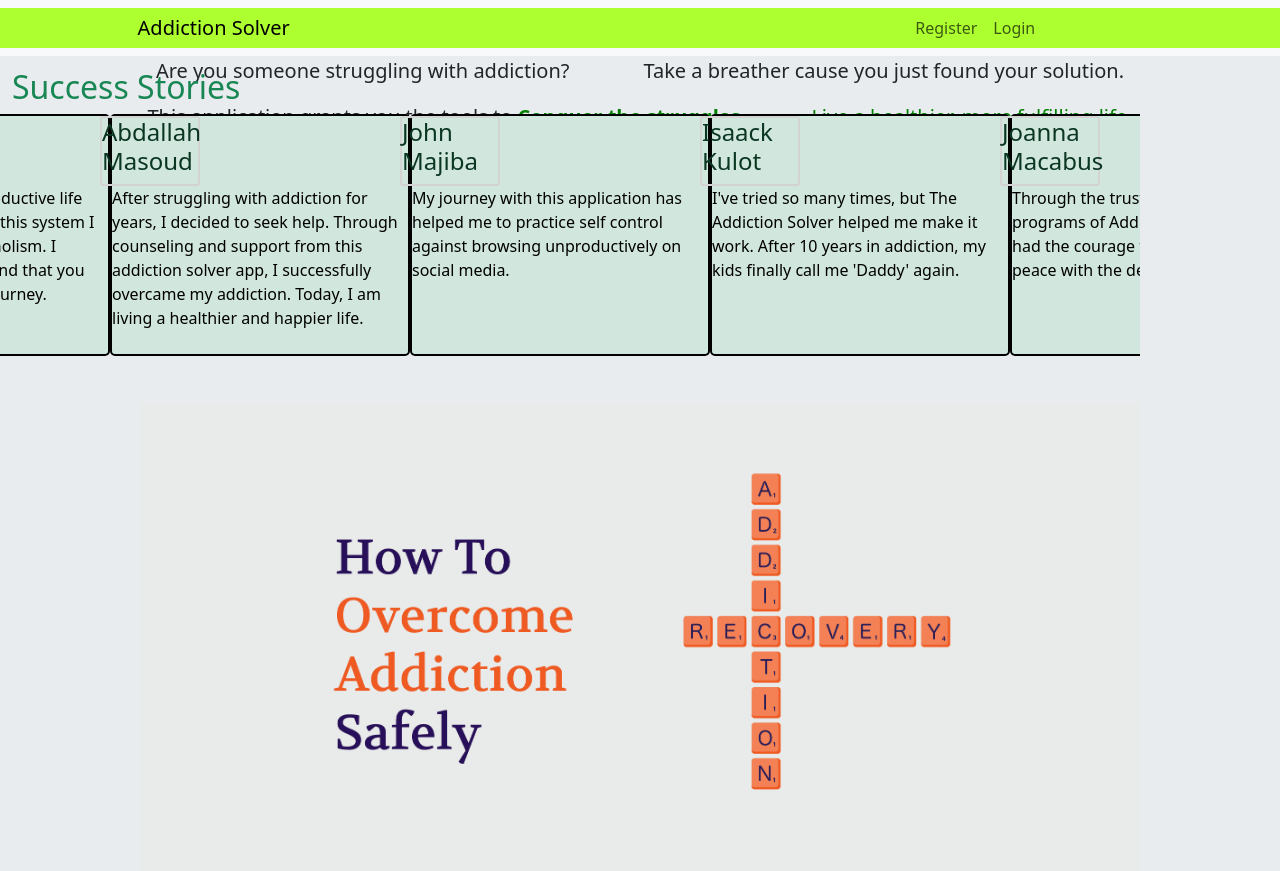
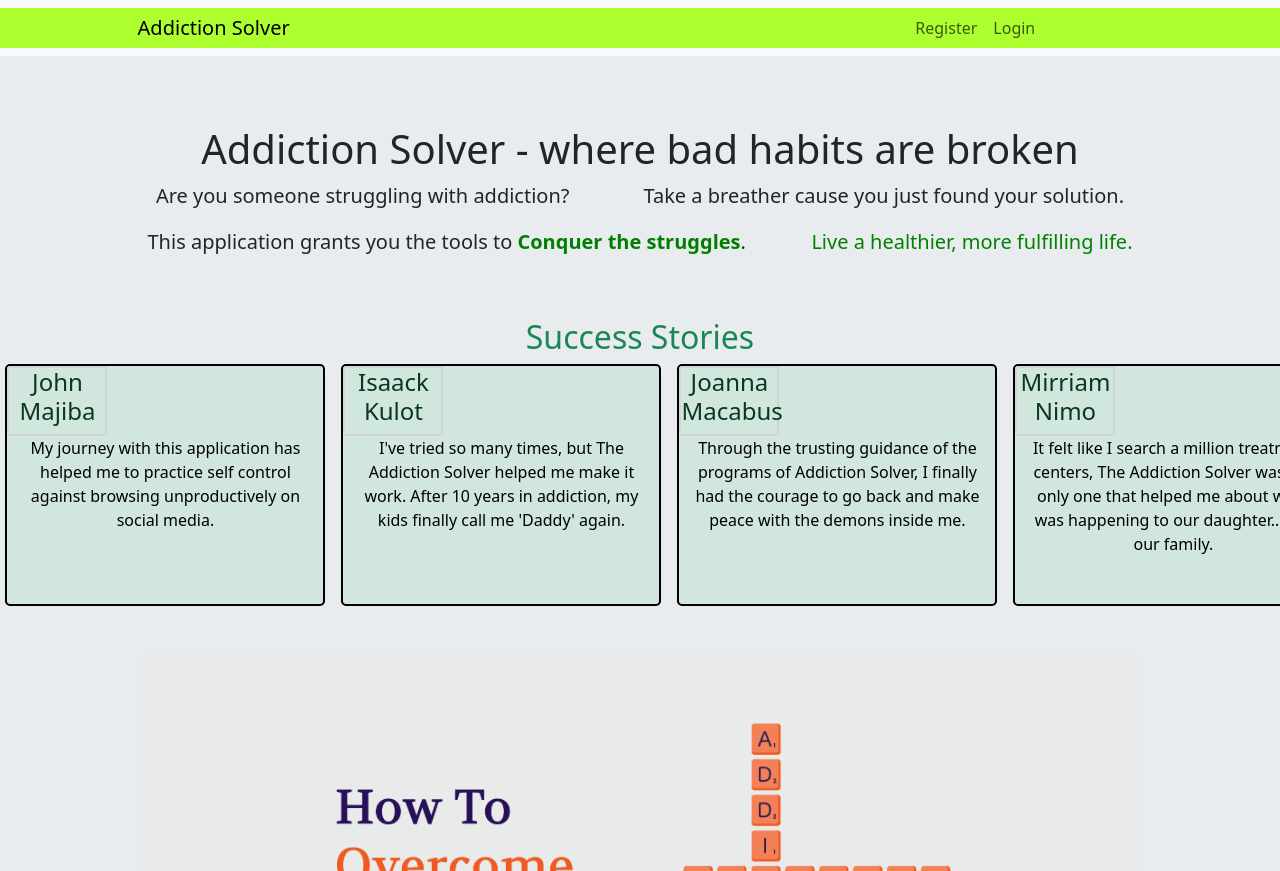
Before and after one commit to Samboja651/Addiction-Solver, a Flask app: page / in a window 1280 px wide. Shown: the top 871 px of the page. Before the commit the page ends 790 px from the top, so only its background shows below. Run offline with Flask 3, Linux system fonts and the light colour scheme; data comes from the database, SQL or seed files in the repository.

Commit message:
homepage not yet responsice, screen sizes

```diff
--- a/app/static/css/style.css
+++ b/app/static/css/style.css
@@ -30,7 +30,46 @@
 }
 
 /*---------- success stories ------------ */
+/* story */
+.user-story{
+  overflow: hidden;
+  /* position: relative; */
+}
 
+/* user story */
+.container{
+  margin-top: 125px;
+  /* position: relative; */
+}
+
+.col{
+    border: 2px solid black;
+    border-radius: 5px;
+    /* min-width: 40%; */
+}
+/* animations 300s -50s*/
+.row{
+  overflow: hidden;
+  position: relative;
+  animation-name: story;
+  animation-duration: 10s;
+  animation-iteration-count: infinite;
+  animation-timing-function: linear;
+  animation-delay: 0s;
+}
+
+.row:hover{
+  animation-play-state: paused;
+}
+
+@keyframes story {
+    from {
+      left: 0%;
+    }
+    to {
+      left: -100%;
+    }
+}
 
 /* user */
 .name{
@@ -64,7 +103,7 @@ coloring the home page
 }
 
 .name h4{
-  color: var(--bs-success-text-emphasis);
+    color: var(--bs-success-text-emphasis);
 }
 .system-title{
   margin-left: 10%;
@@ -175,53 +214,3 @@ Form Styles
   #addiction-form-section button:hover {
     background-color: #e0e0e0;
   }
-
-
-  /* ---------------------------------------- */
-
-  .user-story .container .story{
-    display: flex;
-    flex-direction: row;
-  }
-
-  .user-story .container .story .mystory{
-    min-width: 300px;
-  }
-
-.xaxis{
-  overflow: hidden;
-  position: relative;
-  animation-name: story;
-  animation-duration: 30s; /* 300*/
-  animation-iteration-count: infinite;
-  animation-timing-function: linear;
-  animation-delay: s; /* -70*/
-}
-
-.xaxis:hover{
-  animation-play-state: paused;
-}
-
-
-@keyframes story {
-    from {
-      left: 5%;
-    }
-    to {
-      left: -100%;
-    }
-}
-.xaxis, .container, .user-story{
-  width: fit-content;
-  overflow: hidden;
-}
-
-
-
-
-.col{
-  border: 2px solid black;
-  border-radius: 5px;
-  /* min-width: 40%; */
-}
-/* animations 300s -50s*/
--- a/app/templates/home/index.html
+++ b/app/templates/home/index.html
@@ -25,29 +25,15 @@
     </section>
 
     <section class="user-story">
-        <div class="container">
+        <div class="container text-center">
             <h2 class="text-success">Success Stories</h2>
             <!-- one row for all story display -->
-            <!-- <div class="row d-flex flex-nowrap grid gap-3 " style="width: 500vw;">
+            <div class="row d-flex flex-nowrap grid gap-3 " style="width: 500vw;">
                 {% for story in stories %}
                     <div class="col success" id="story" style="min-width: 25vw; max-width: 25vw;">
                         <a href="{{ story['story_url'] }}" id="mylink">
                             <div class="name">
                                 <h4 class="dark" id="dark">{{ story['user_name'] }}</h4>
-                            </div>
-                            {{ story['story'] }}
-                        </a>
-                    </div>
-                {%endfor%}
-            </div> -->
-
-            <!-- one row for all story display -->
-            <div class="story xaxis">
-                {% for story in stories %}
-                    <div class="mystory col success">
-                        <a href="{{ story['story_url'] }}" id="mylink">
-                            <div class="name">
-                                <h4>{{ story['user_name'] }}</h4>
                             </div>
                             {{ story['story'] }}
                         </a>
```
